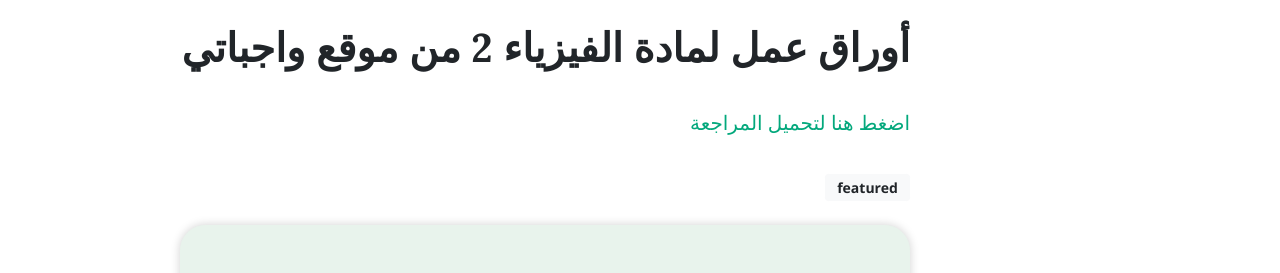
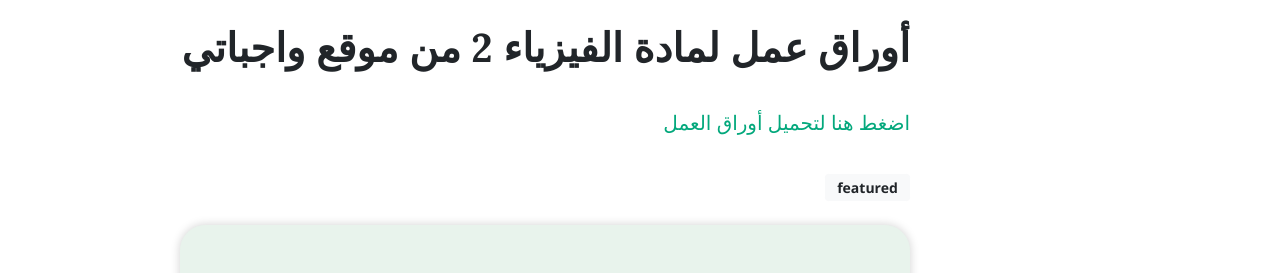
Before and after one commit to BalmierLight/quraish, a Jekyll site: the page built from _posts/2021-02-17-physicsrev.md, in a window 1280 px wide and 1320 px high. Shown: the part 554-827 px from the top of the window. Built offline with Jekyll 4.4.1, drawn with Linux system fonts in a browser that asks for light colours; nearby versions of some CDN libraries; comment, search, counter and statistics services are not loaded.

Commit message:
Update 2021-02-17-physicsrev.md

```diff
--- a/_posts/2021-02-17-physicsrev.md
+++ b/_posts/2021-02-17-physicsrev.md
@@ -11,4 +11,4 @@
 ## بسم الله الرحمن الرحيم
 # أوراق عمل لمادة الفيزياء 2 من موقع واجباتي
 
-[اضغط هنا لتحميل المراجعة](https://www.wajibati.net/wp-content/uploads/2020/10/fez222.pdf)
+[اضغط هنا لتحميل أوراق العمل](https://www.wajibati.net/wp-content/uploads/2020/10/fez222.pdf)
```
